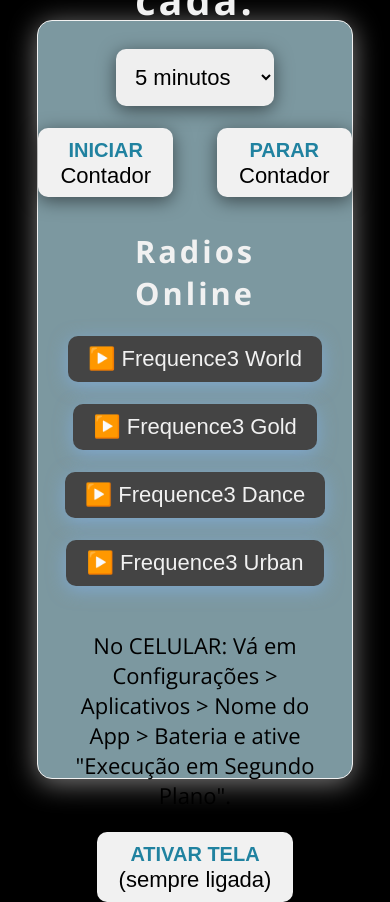
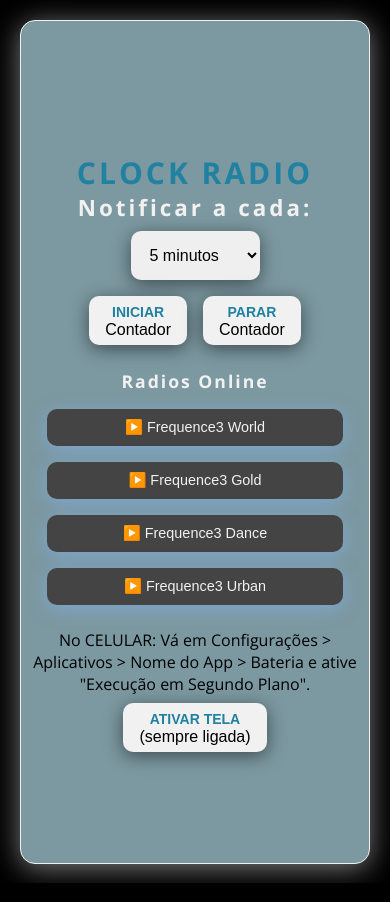
Before and after one commit to Marcia-Moreira/Portfolio_Proj_013-Clock_Radio_Capacitor_Android, a website: page index.html in a window 390 px wide. Drawn offline with nearby package versions, Linux system fonts and the light colour scheme.

Commit message:
Responsividade celulares, versão 01.

```diff
--- a/index.html
+++ b/index.html
@@ -15,7 +15,7 @@
 <!-- ----------------------------------------------------------------- -->
     <section class="tela-principal">
 
-        <label for="interval">Notificar a cada:</label>
+        <label for="interval"><span class="name-programa">Clock Radio</span> <br> Notificar a cada:</label>
         <select id="interval">
             <option value="5">5 minutos</option>
             <option value="10">10 minutos</option>
--- a/player-radio.js
+++ b/player-radio.js
@@ -1,4 +1,4 @@
-// Para gerar Player das Rádios
+// Para gerar Player das Rádios sem abrir a página origem e sem precisar de outro play:
 const buttons = document.querySelectorAll('.radio-btn');
 let currentPlayer = null;
 let currentButton = null;
--- a/styles.css
+++ b/styles.css
@@ -48,11 +48,15 @@ section {
     align-items: center;
     text-align: center;
     flex-direction: column;
-    height: 90vh;
-    margin: 10%;
+    height: 95vh;
+    margin: 2%;
+    padding: 0.6rem;
     border: 1px solid var(--cor-txt-primaria);
     border-radius: 15px;
     box-shadow: 0 4px 28px rgba(247, 246, 246, 0.509);
+}
+button {
+    text-align: center;
 }
 span {
     color: var(--cor-bg-quintaria);
@@ -60,9 +64,13 @@ span {
     text-transform: uppercase;
     font-size: 20px;
 }
+span.name-programa {
+    font-size: 40px;
+}
 .tela-principal {
     background-color: var(--cor-bg-secundaria);
-    margin-top: 5%;
+    /* margin-top: 5%; */
+    padding-top: 15%;
 }
 /* Título: */
 label {
@@ -133,7 +141,65 @@ select {
     color: var(--cor-txt-primaria);
     cursor: pointer;
 }
+.tela-desbloqueada {
+    margin-bottom: 30px;
+    padding-bottom: 30px;
+}
 .aviso {
     padding: 1rem;
     color: var(--cor-txt-secundaria);
 }
+
+/* ============================================ */
+/* Responsividade para celulares */
+@media (max-width: 768px) {
+    * {
+        font-size: 16px; /* Reduz a fonte geral */
+    }
+    body {
+        padding: 1rem;
+        overflow: auto;
+    }
+    span {
+        font-size: 14px;
+    }
+    span.name-programa {
+        font-size: 30px;
+        padding-top: 0.3rem;
+    }
+    section {
+        height: 100vh;
+        margin: 1%;
+        padding: 0.1rem;
+    }
+    .radio-conectar p {
+        font-size: 1.1rem;
+        letter-spacing: 2px;
+    }
+    label {
+        font-size: 1.4rem;
+        padding: 0.5rem;
+    }
+    .radio-btn {
+        font-size: 0.9rem;
+        padding: 10px;
+        width: 90%;
+    }
+    .radio-botoes {
+        /* flex-direction: column; */
+        gap: 1rem;
+    }
+    .radio-botoes button,
+    .tela-desbloqueada button {
+        width: 100%;
+        text-align: center;
+    }
+    .tela-desbloqueada {
+        margin-bottom: 20px;
+        padding-bottom: 20px;
+    }
+    .aviso {
+        padding: 0.5rem;
+    }
+
+}
```
